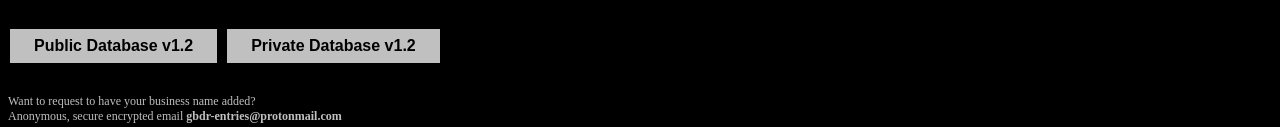
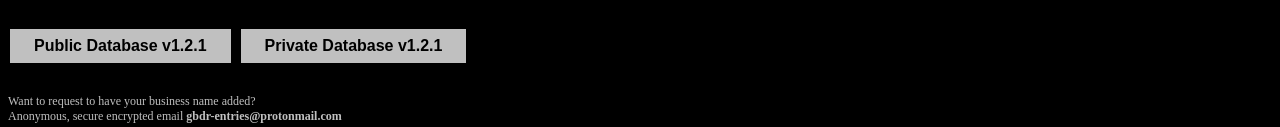
Before and after one commit to fpucore/gcmpm, a plain HTML site: page gbdr/index.html in a window 1280 px wide. Shown: the part 1093-1220 px from the top of the page. Drawn offline with Linux system fonts and the light colour scheme; a web font is replaced by a local one.

Commit message:
DB update

```diff
--- a/gbdr/index.html
+++ b/gbdr/index.html
@@ -4,15 +4,15 @@
 	<!-- global business database register -->
 	<!-- for production use -->
 
-	<!-- site version 3.1 [June 2022] -->
-	<!-- database version 1.2 -->
+	<!-- site version 3.1 [February 2022] -->
+	<!-- database version 1.2.1 -->
 
 <head>
 <link rel="preconnect" href="https://fonts.googleapis.com">
 <link rel="preconnect" href="https://fonts.gstatic.com" crossorigin>
 <link href="https://fonts.googleapis.com/css2?family=Tiro+Telugu&display=swap" rel="stylesheet">
 
-	<title>GLOBAL BUSINESS DATABASE REGISTER - v1.2</title>
+	<title>GLOBAL BUSINESS DATABASE REGISTER - v1.2.1</title>
 <style>
 
   body
@@ -152,11 +152,11 @@ a {	text-decoration: none;
 
 <br>
 
-	<button class="button button1"><b><a href="file_src/gbdr_public_v1.2.txt">
-				Public Database v1.2</a></b></button>
+	<button class="button button1"><b><a href="file_src/gbdr_public_v1.2.1.txt">
+				Public Database v1.2.1</a></b></button>
 <!-- break placeholder -->
-	<button class="button button2"><b><a href="file_src/gbdr_private_v1.2.txt">
-				Private Database v1.2</a></b></button><br>
+	<button class="button button2"><b><a href="file_src/gbdr_private_v1.2.1.txt">
+				Private Database v1.2.1</a></b></button><br>
 
 <br>
 
```
Also changed, not shown: gbdr/file_src/gbdr_private_v1.2.1.txt (added), gbdr/file_src/gbdr_private_v1.2.txt (deleted), gbdr/file_src/gbdr_public_v1.2.1.txt.
